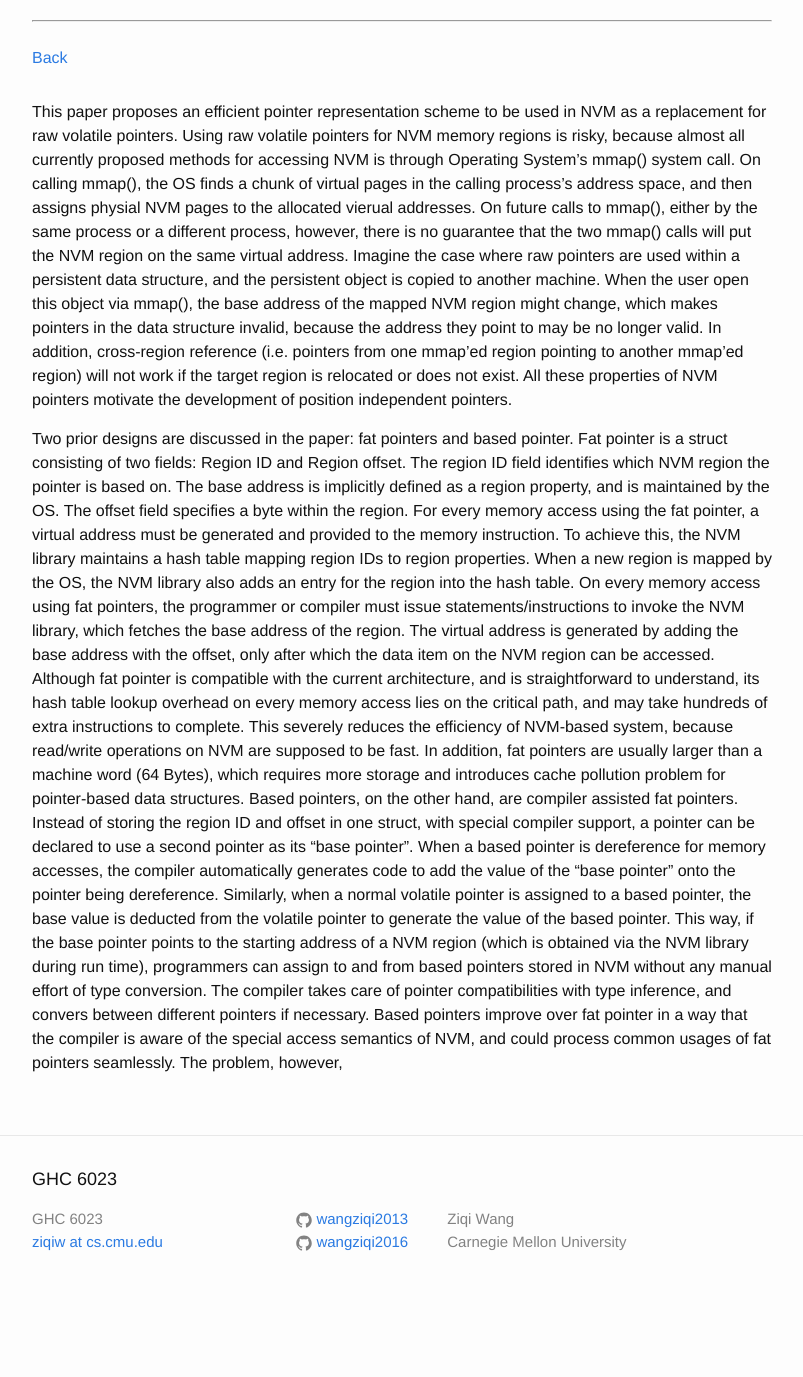
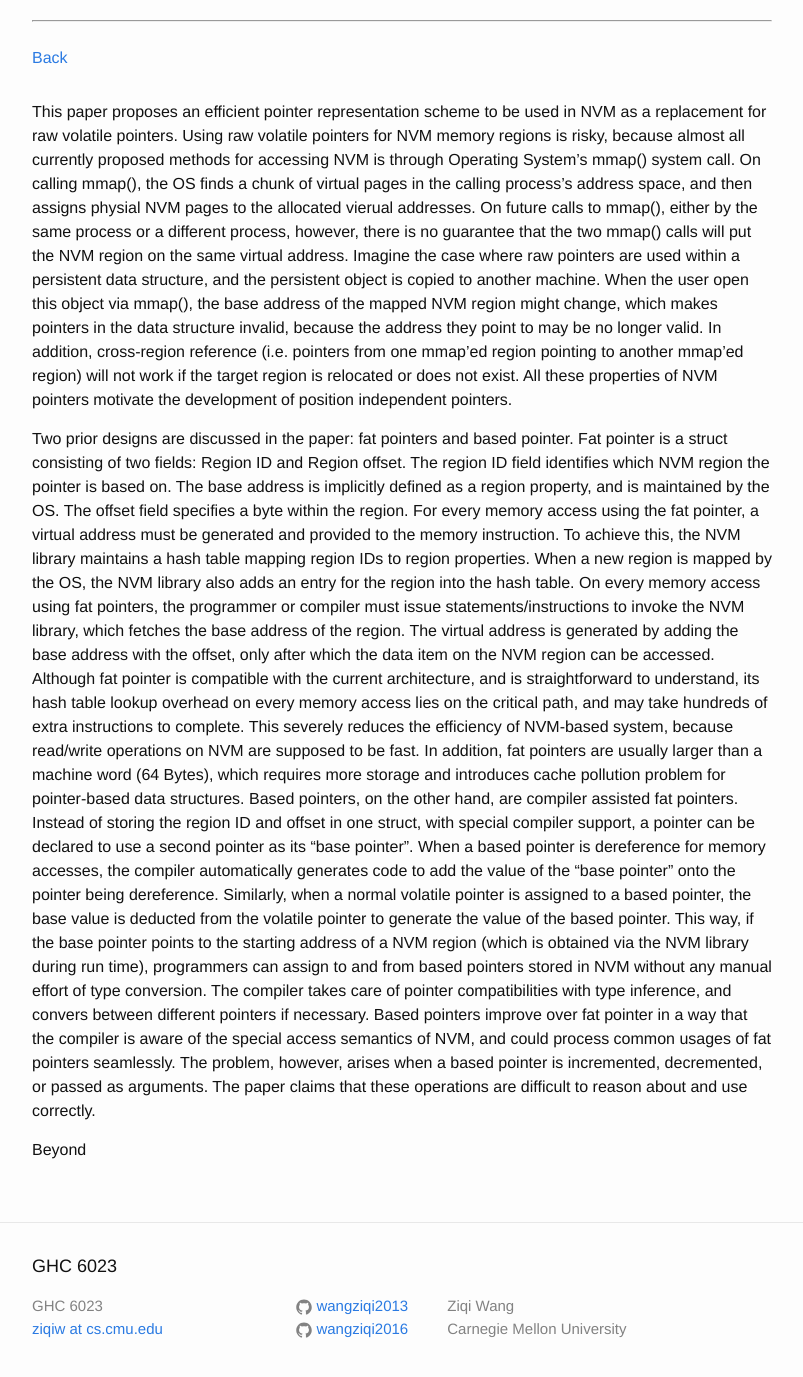
Before and after one commit to wangziqi2013/wangziqi2013.github.io, a Jekyll site: the page built from _posts/2019-03-18-efficient-support-of-pos-indep-on-nvm.markdown, in a window 1280 px wide and 1400 px high, scrolled down 392 px. Shown: the top 1377 px of the window, without its empty margins (238-1041 px from the left). Built offline with Jekyll 4.4.1, drawn with Linux system fonts in a browser that asks for light colours; before the commit the page ends 1705 px from its top, so only the background shows below that.

Commit message:
Finish based ptr

```diff
--- a/_posts/2019-03-18-efficient-support-of-pos-indep-on-nvm.markdown
+++ b/_posts/2019-03-18-efficient-support-of-pos-indep-on-nvm.markdown
@@ -47,3 +47,7 @@ to generate the value of the based pointer. This way, if the base pointer points
 without any manual effort of type conversion. The compiler takes care of pointer compatibilities with type inference, and
 convers between different pointers if necessary. Based pointers improve over fat pointer in a way that the compiler is aware
 of the special access semantics of NVM, and could process common usages of fat pointers seamlessly. The problem, however,
+arises when a based pointer is incremented, decremented, or passed as arguments. The paper claims that these operations
+are difficult to reason about and use correctly.
+
+Beyond
```
